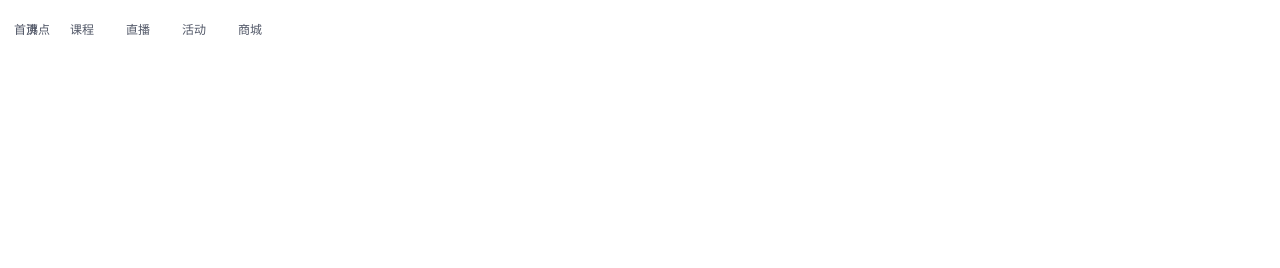
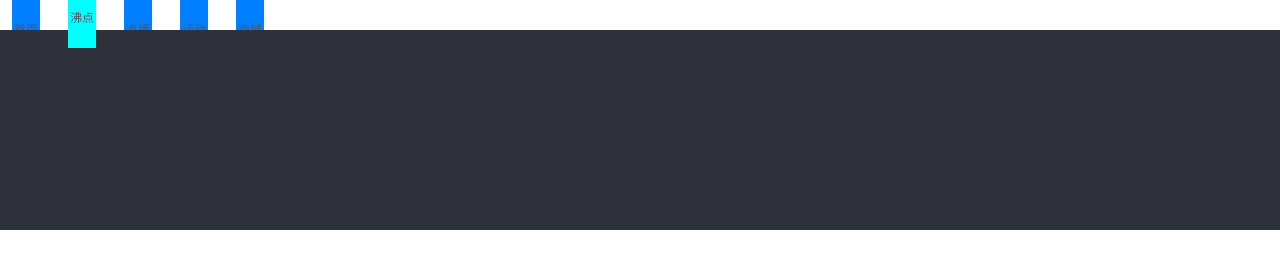
Before and after one commit to LearnByStep/lets-start, a plain HTML site: page 03/tab.html in a window 1280 px wide. Shown: the top 268 px of the page. Drawn offline with Linux system fonts and the light colour scheme.

Commit message:
feat: 定位

```diff
--- a/03/tab.html
+++ b/03/tab.html
@@ -11,6 +11,10 @@
         padding: 0;
       }
 
+      .blank-white {
+        height: 20000px;
+      }
+
       .tab-ele {
         display: inline-block;
         color: #515767;
@@ -20,18 +24,41 @@
         font-size: 12px;
         line-height: 60px; /** 当块级元素的行高和高度相同时，内容就自动垂直居中**/
         text-align: center; /** 块级元素内容水平居中**/
+        background-color: #007fff;
+      }
+
+      .up-most {
+        /* position: relative;
+        z-index: 999; */
       }
 
       .tab-ele:hover {
         cursor: pointer;
         color: #2e313a;
+
         border-bottom: 2px solid #007fff;
       }
 
       .tab-site {
         /** 定位**/
         position: absolute;
-        left: 12px;
+        bottom: 12px;
+        background-color: aqua;
+        z-index: 99;
+      }
+
+      .tab-video {
+        position: sticky;
+        top: 0px;
+      }
+
+      .blank {
+        height: 200px;
+        background-color: #2e313a;
+        position: -webkit-sticky;
+
+        position: relative;
+        bottom: 30px;
       }
     </style>
   </head>
@@ -39,10 +66,12 @@
     <div style="position: relative;">
       <span class="tab-ele">首页</span>
       <span class="tab-ele tab-site">沸点</span>
-      <span class="tab-ele">课程</span>
-      <span class="tab-ele">直播</span>
+      <span class="tab-ele up-most">课程</span>
+      <span class="tab-ele tab-video">直播</span>
       <span class="tab-ele">活动</span>
       <span class="tab-ele">商城</span>
     </div>
+    <div class="blank"></div>
+    <div class="blank-white"></div>
   </body>
 </html>
```
